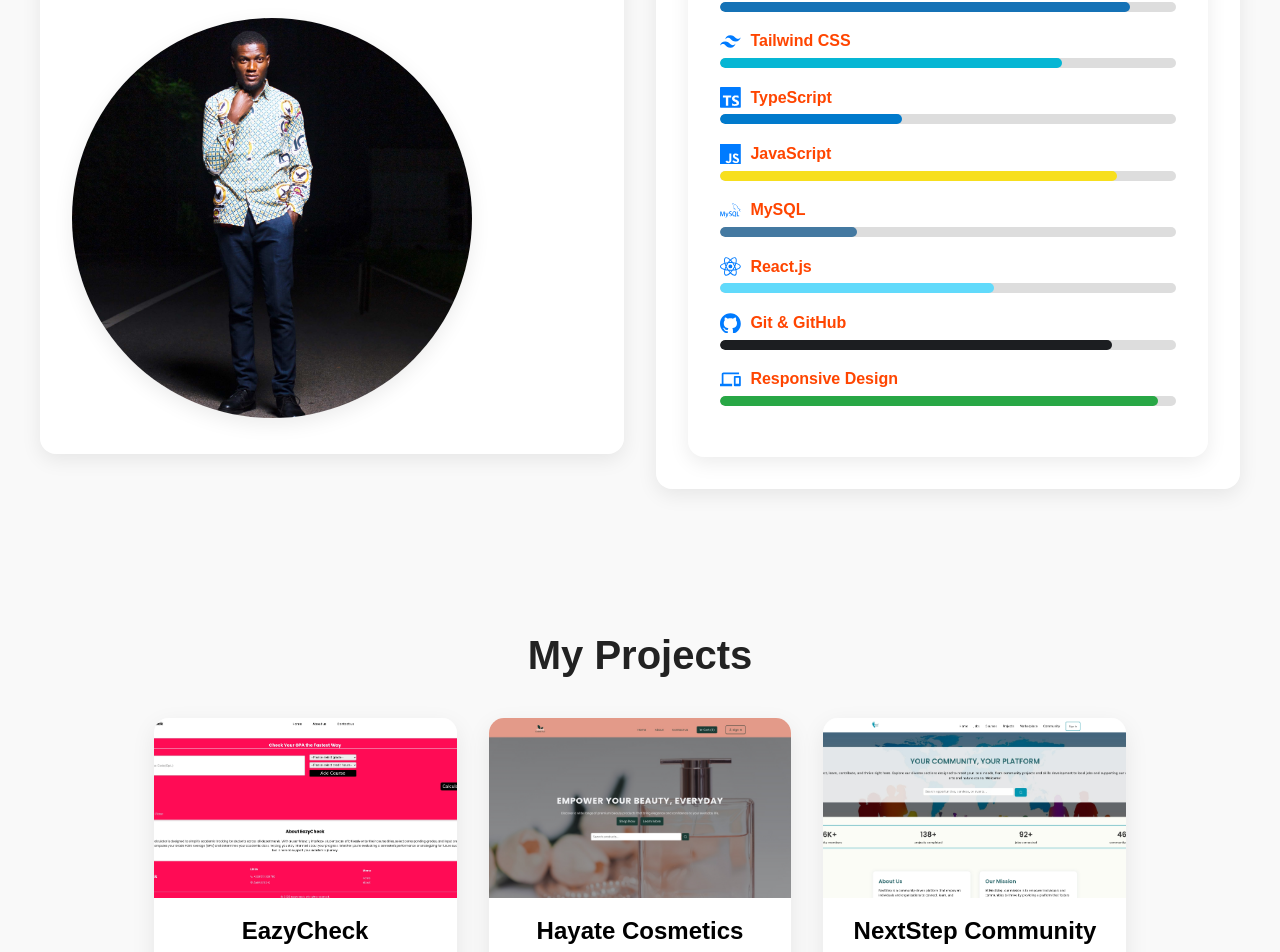
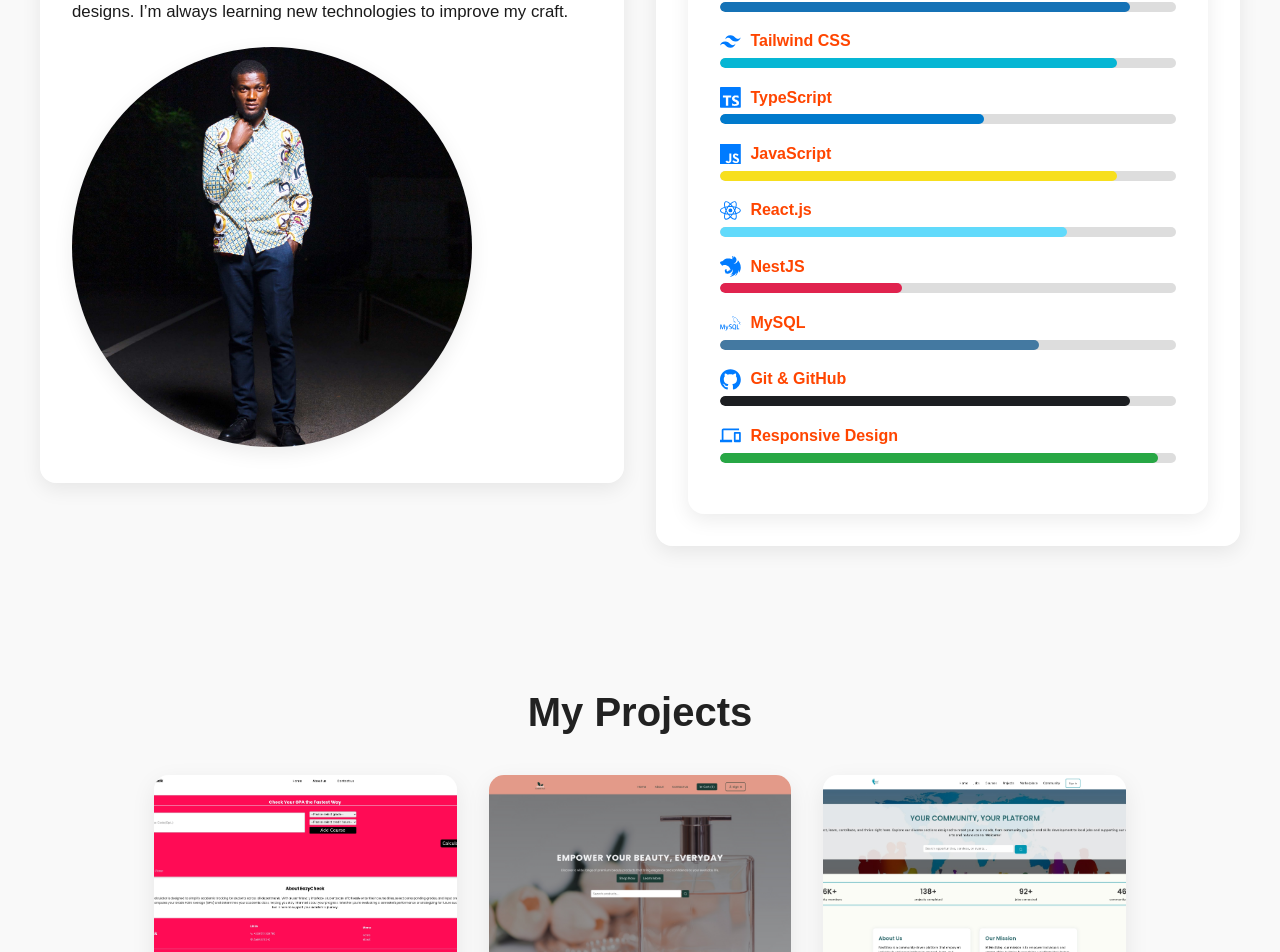
Before and after one commit to Sulemana24/MyPersonal-portfolio, a React (Vite) app: page / in a window 1280 px wide. Shown: the part 1098-2050 px from the top of the page. Built offline with nearby package versions, Linux system fonts and the light colour scheme.

Commit message:
skills updated

```diff
--- a/src/pages/About.tsx
+++ b/src/pages/About.tsx
@@ -12,6 +12,7 @@ import {
   SiJavascript,
   SiMysql,
   SiTailwindcss,
+  SiNestjs,
 } from "react-icons/si";
 import { MdDevices } from "react-icons/md";
 
@@ -85,20 +86,30 @@ const About: React.FC = () => {
             </div>
             <div className="skill">
               <span>
+                <SiReact className="icon" /> React.js
+              </span>
+              <div className="bar">
+                <div className="progress react"></div>
+              </div>
+            </div>
+
+            <div className="skill">
+              <span>
+                <SiNestjs className="icon" /> NestJS
+              </span>
+              <div className="bar">
+                <div className="progress nestjs"></div>
+              </div>
+            </div>
+            <div className="skill">
+              <span>
                 <SiMysql className="icon" /> MySQL
               </span>
               <div className="bar">
                 <div className="progress mysql"></div>
               </div>
             </div>
-            <div className="skill">
-              <span>
-                <SiReact className="icon" /> React.js
-              </span>
-              <div className="bar">
-                <div className="progress react"></div>
-              </div>
-            </div>
+
             <div className="skill">
               <span>
                 <SiGithub className="icon" /> Git & GitHub
--- a/src/styles/About.css
+++ b/src/styles/About.css
@@ -113,19 +113,19 @@
   background-color: #1572b6;
 }
 .progress.ts {
-  width: 40%;
+  width: 58%;
   background-color: #007acc;
 }
 .progress.tailwind {
-  width: 75%;
+  width: 87%;
   background-color: #06b6d4;
 }
 .progress.react {
-  width: 60%;
+  width: 76%;
   background-color: #61dafb;
 }
 .progress.git {
-  width: 86%;
+  width: 90%;
   background-color: #1c1e21;
 }
 .progress.responsive {
@@ -133,12 +133,17 @@
   background-color: #28a745;
 }
 .progress.mysql {
-  width: 30%;
+  width: 70%;
   background-color: #4479a1;
 }
 .progress.javascript {
   width: 87%;
   background-color: #f7df1e;
+}
+
+.progress.nestjs {
+  width: 40%;
+  background-color: #e0234e;
 }
 
 /* Responsive */
```
